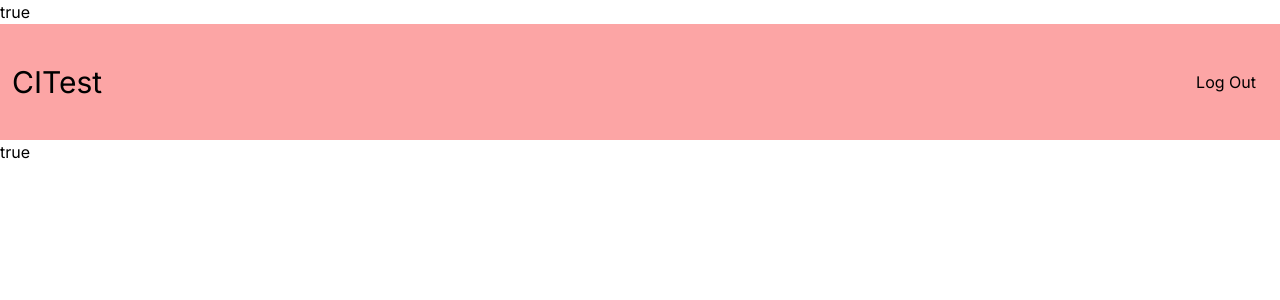
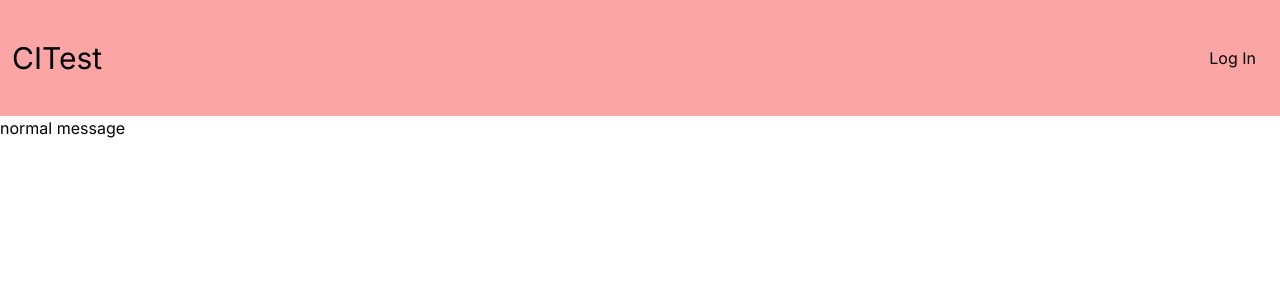
Before and after one commit to marekvanicek/CITest, a Vue app: page / in a window 1280 px wide. Shown: the top 300 px of the page. Built offline with nearby package versions, Linux system fonts and the light colour scheme.

Commit message:
feat: e2e test

```diff
--- a/src/modules/global/components/HeaderLayout.vue
+++ b/src/modules/global/components/HeaderLayout.vue
@@ -11,7 +11,6 @@ const emit = defineEmits<{(e: 'update:loggedIn', value: boolean): void}>()
 </script>
 
 <template>
-    {{ props.loggedIn }}
     <div class="header">
         <h1 class="header__title">
             CITest
--- a/src/modules/global/views/App.vue
+++ b/src/modules/global/views/App.vue
@@ -1,12 +1,12 @@
 <script setup lang="ts">
 import { ref } from 'vue';
 import HeaderLayout from '../components/HeaderLayout.vue'
-const loggedIn = ref(true)
+const loggedIn = ref(false)
 </script>
 
 <template>
 <HeaderLayout v-model:logged-in="loggedIn"/>
-{{ loggedIn }}
+<p class="msg">{{loggedIn? 'secret message' : 'normal message'}}</p>
 </template>
 
 <style lang="scss">
```
Also changed, not shown: 1 other file (tests, documents, lock files or other folders).
